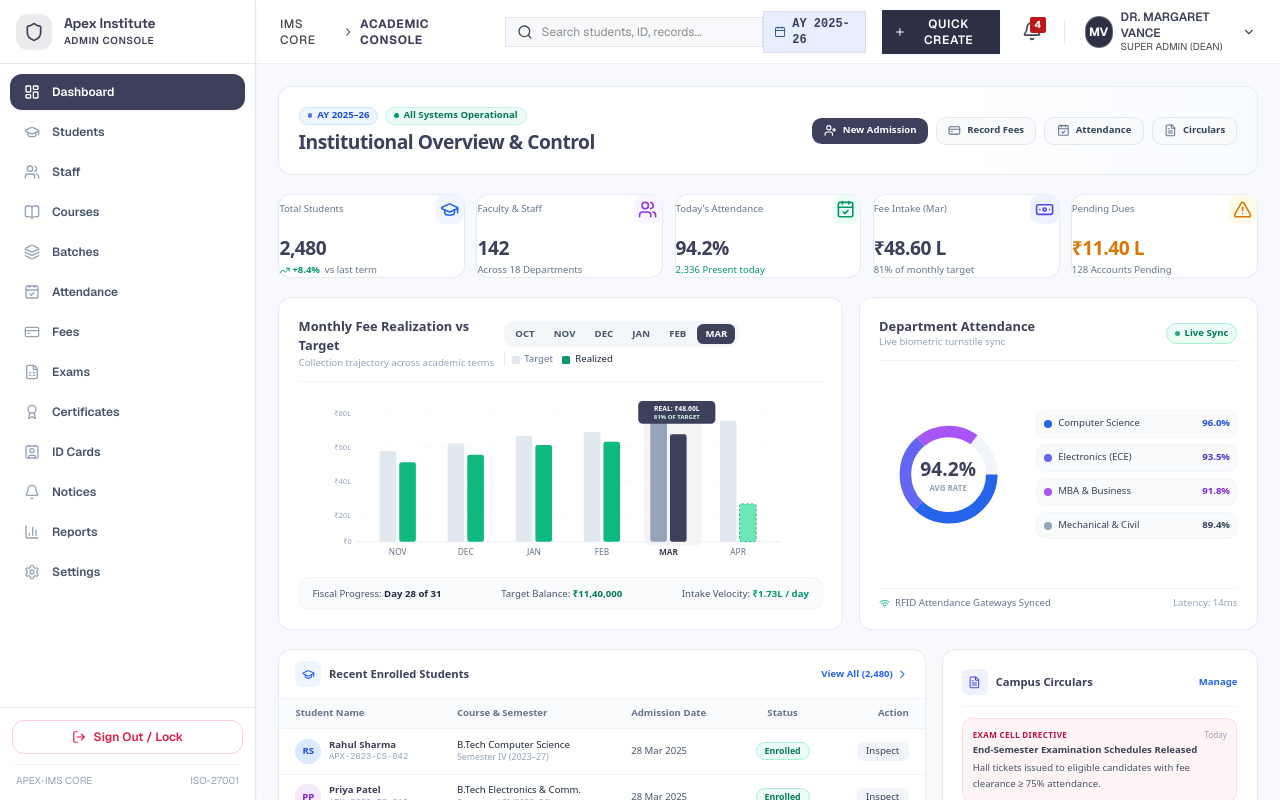
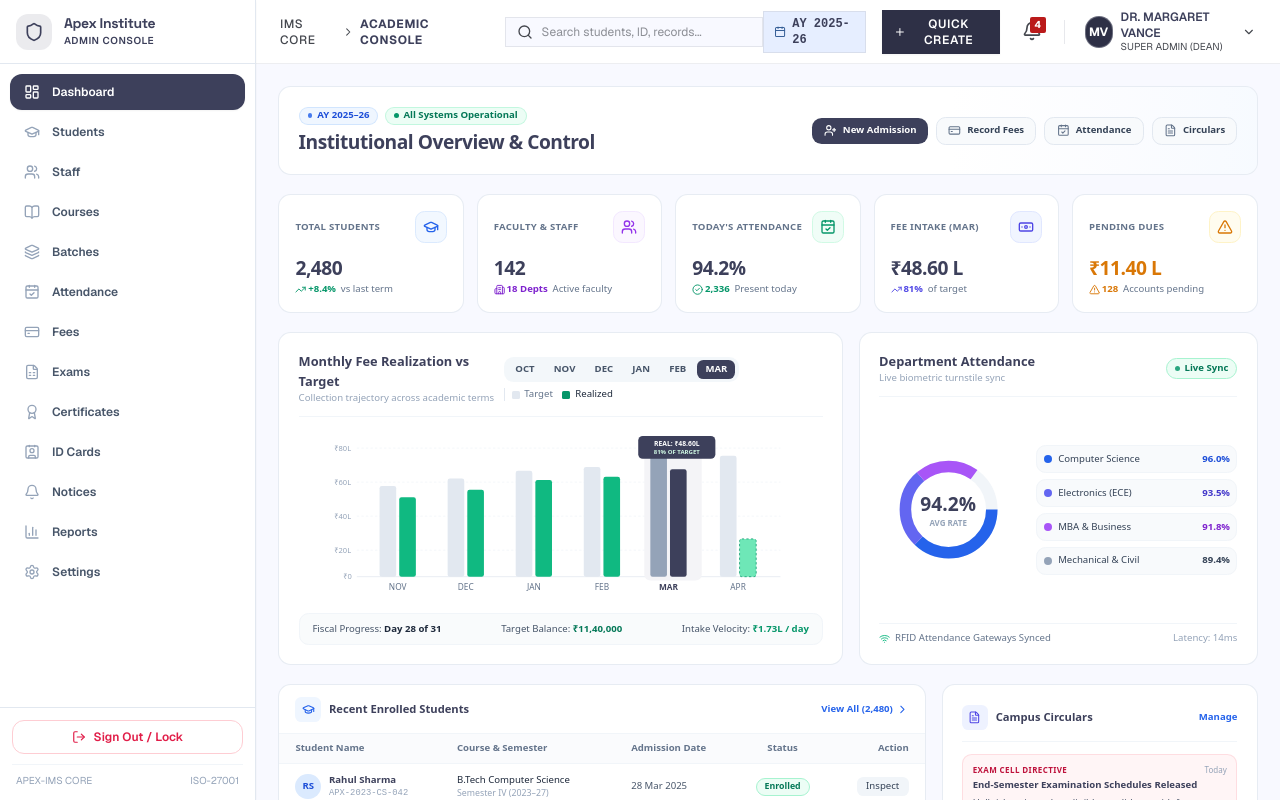
Before and after one commit to AmarOdizo/IMS, a Next.js app: page /admin in a window 1280 px wide. Shown: the top 800 px of the page. Built offline with nearby package versions, Linux system fonts and the light colour scheme.

Commit message:
feat: add admin dashboard page component with metrics and quick actions

```diff
--- a/src/app/admin/page.tsx
+++ b/src/app/admin/page.tsx
@@ -117,13 +117,15 @@ export default function AdminDashboardPage() {
       </div>
 
       {/* 2. Key Metrics Tiles (5 High-Density Cards) */}
-      <div className="grid grid-cols-1 sm:grid-cols-2 lg:grid-cols-5 gap-3.5">
+      <div className="grid grid-cols-1 sm:grid-cols-2 lg:grid-cols-5 gap-4">
         {/* Metric 1 */}
-        <div className="bg-white p-4.5 rounded-2xl border border-slate-200/80 shadow-xs hover:shadow-md transition-all flex flex-col justify-between">
-          <div className="flex items-center justify-between">
-            <span className="text-xs font-medium text-slate-500">Total Students</span>
-            <div className="w-9 h-9 rounded-xl bg-blue-50 text-blue-600 flex items-center justify-center">
-              <GraduationCap className="w-4.5 h-4.5" />
+        <div className="bg-white p-5 rounded-2xl border border-slate-200/80 shadow-xs hover:shadow-md transition-all flex flex-col justify-between">
+          <div className="flex items-center justify-between gap-2">
+            <span className="text-xs font-semibold text-slate-500 uppercase tracking-wide">
+              Total Students
+            </span>
+            <div className="w-10 h-10 rounded-xl bg-blue-50/80 border border-blue-100 text-blue-600 flex items-center justify-center shrink-0">
+              <GraduationCap className="w-5 h-5" />
             </div>
           </div>
           <div className="mt-3.5">
@@ -139,58 +141,90 @@ export default function AdminDashboardPage() {
         </div>
 
         {/* Metric 2 */}
-        <div className="bg-white p-4.5 rounded-2xl border border-slate-200/80 shadow-xs hover:shadow-md transition-all flex flex-col justify-between">
-          <div className="flex items-center justify-between">
-            <span className="text-xs font-medium text-slate-500">Faculty &amp; Staff</span>
-            <div className="w-9 h-9 rounded-xl bg-purple-50 text-purple-600 flex items-center justify-center">
-              <Users className="w-4.5 h-4.5" />
+        <div className="bg-white p-5 rounded-2xl border border-slate-200/80 shadow-xs hover:shadow-md transition-all flex flex-col justify-between">
+          <div className="flex items-center justify-between gap-2">
+            <span className="text-xs font-semibold text-slate-500 uppercase tracking-wide">
+              Faculty &amp; Staff
+            </span>
+            <div className="w-10 h-10 rounded-xl bg-purple-50/80 border border-purple-100 text-purple-600 flex items-center justify-center shrink-0">
+              <Users className="w-5 h-5" />
             </div>
           </div>
           <div className="mt-3.5">
             <div className="text-2xl font-bold text-[#3D405B] tracking-tight">142</div>
-            <div className="text-xs text-slate-500 mt-1">Across 18 Departments</div>
+            <div className="flex items-center gap-1.5 text-xs text-slate-500 mt-1">
+              <span className="inline-flex items-center text-purple-700 font-semibold">
+                <Building2 className="w-3.5 h-3.5 mr-0.5" />
+                18 Depts
+              </span>
+              <span>Active faculty</span>
+            </div>
           </div>
         </div>
 
         {/* Metric 3 */}
-        <div className="bg-white p-4.5 rounded-2xl border border-slate-200/80 shadow-xs hover:shadow-md transition-all flex flex-col justify-between">
-          <div className="flex items-center justify-between">
-            <span className="text-xs font-medium text-slate-500">Today's Attendance</span>
-            <div className="w-9 h-9 rounded-xl bg-emerald-50 text-emerald-600 flex items-center justify-center">
-              <CalendarCheck className="w-4.5 h-4.5" />
+        <div className="bg-white p-5 rounded-2xl border border-slate-200/80 shadow-xs hover:shadow-md transition-all flex flex-col justify-between">
+          <div className="flex items-center justify-between gap-2">
+            <span className="text-xs font-semibold text-slate-500 uppercase tracking-wide">
+              Today's Attendance
+            </span>
+            <div className="w-10 h-10 rounded-xl bg-emerald-50/80 border border-emerald-100 text-emerald-600 flex items-center justify-center shrink-0">
+              <CalendarCheck className="w-5 h-5" />
             </div>
           </div>
           <div className="mt-3.5">
             <div className="text-2xl font-bold text-[#3D405B] tracking-tight">94.2%</div>
-            <div className="text-xs text-emerald-600 font-medium mt-1">2,336 Present today</div>
+            <div className="flex items-center gap-1.5 text-xs text-slate-500 mt-1">
+              <span className="inline-flex items-center text-emerald-600 font-semibold">
+                <CheckCircle2 className="w-3.5 h-3.5 mr-0.5" />
+                2,336
+              </span>
+              <span>Present today</span>
+            </div>
           </div>
         </div>
 
         {/* Metric 4 */}
-        <div className="bg-white p-4.5 rounded-2xl border border-slate-200/80 shadow-xs hover:shadow-md transition-all flex flex-col justify-between">
-          <div className="flex items-center justify-between">
-            <span className="text-xs font-medium text-slate-500">Fee Intake (Mar)</span>
-            <div className="w-9 h-9 rounded-xl bg-indigo-50 text-indigo-600 flex items-center justify-center">
-              <Banknote className="w-4.5 h-4.5" />
+        <div className="bg-white p-5 rounded-2xl border border-slate-200/80 shadow-xs hover:shadow-md transition-all flex flex-col justify-between">
+          <div className="flex items-center justify-between gap-2">
+            <span className="text-xs font-semibold text-slate-500 uppercase tracking-wide">
+              Fee Intake (Mar)
+            </span>
+            <div className="w-10 h-10 rounded-xl bg-indigo-50/80 border border-indigo-100 text-indigo-600 flex items-center justify-center shrink-0">
+              <Banknote className="w-5 h-5" />
             </div>
           </div>
           <div className="mt-3.5">
             <div className="text-2xl font-bold text-[#3D405B] tracking-tight">₹48.60 L</div>
-            <div className="text-xs text-slate-500 mt-1">81% of monthly target</div>
+            <div className="flex items-center gap-1.5 text-xs text-slate-500 mt-1">
+              <span className="inline-flex items-center text-indigo-600 font-semibold">
+                <TrendingUp className="w-3.5 h-3.5 mr-0.5" />
+                81%
+              </span>
+              <span>of target</span>
+            </div>
           </div>
         </div>
 
         {/* Metric 5 */}
-        <div className="bg-white p-4.5 rounded-2xl border border-slate-200/80 shadow-xs hover:shadow-md transition-all flex flex-col justify-between">
-          <div className="flex items-center justify-between">
-            <span className="text-xs font-medium text-slate-500">Pending Dues</span>
-            <div className="w-9 h-9 rounded-xl bg-amber-50 text-amber-600 flex items-center justify-center">
-              <AlertTriangle className="w-4.5 h-4.5" />
+        <div className="bg-white p-5 rounded-2xl border border-slate-200/80 shadow-xs hover:shadow-md transition-all flex flex-col justify-between">
+          <div className="flex items-center justify-between gap-2">
+            <span className="text-xs font-semibold text-slate-500 uppercase tracking-wide">
+              Pending Dues
+            </span>
+            <div className="w-10 h-10 rounded-xl bg-amber-50/80 border border-amber-100 text-amber-600 flex items-center justify-center shrink-0">
+              <AlertTriangle className="w-5 h-5" />
             </div>
           </div>
           <div className="mt-3.5">
             <div className="text-2xl font-bold text-amber-600 tracking-tight">₹11.40 L</div>
-            <div className="text-xs text-slate-500 mt-1">128 Accounts Pending</div>
+            <div className="flex items-center gap-1.5 text-xs text-slate-500 mt-1">
+              <span className="inline-flex items-center text-amber-600 font-semibold">
+                <AlertTriangle className="w-3.5 h-3.5 mr-0.5" />
+                128
+              </span>
+              <span>Accounts pending</span>
+            </div>
           </div>
         </div>
       </div>
```
